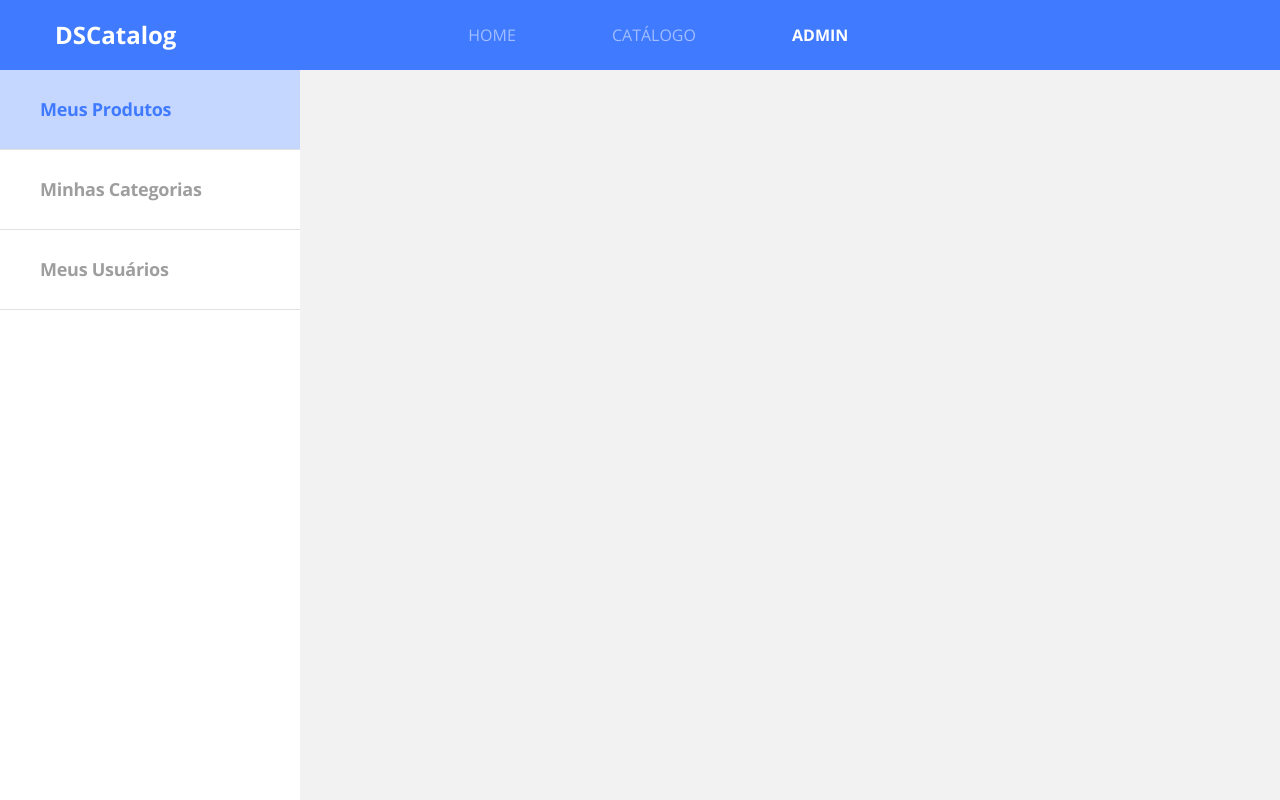
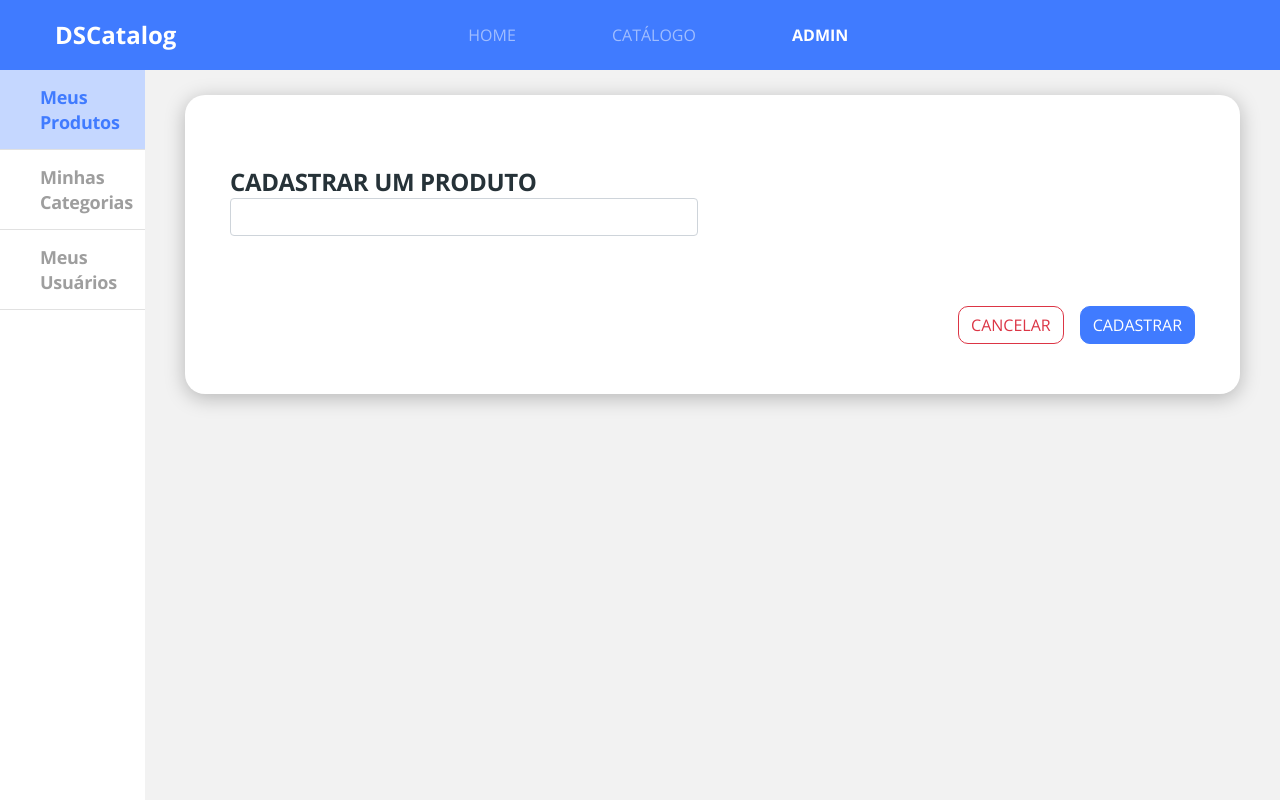
Before and after one commit to VitorLucas98/Bootcamp-dscatalog, a React (Create React App) app in the folder front-web/: page /admin/products/create in a window 1280 px wide. Built offline with nearby package versions, Linux system fonts and the light colour scheme.

Commit message:
Add base admin form structure

```diff
--- a/front-web/src/Routes.tsx
+++ b/front-web/src/Routes.tsx
@@ -1,5 +1,5 @@
 import React from 'react';
-import { BrowserRouter, Switch, Route } from 'react-router-dom'
+import { BrowserRouter, Switch, Route, Redirect } from 'react-router-dom'
 import Navbar from './core/components/NavBar';
 import Admin from './core/pages/Admin';
 import Catalog from './core/pages/Catalog';
@@ -19,6 +19,7 @@
             <Route path='/products/:productId'>
                 <ProductDetails/>
             </Route>
+            <Redirect from='/admin' to ='/admin/products' exact/>
             <Route path='/admin'>
                 <Admin />
             </Route>
--- a/front-web/src/core/components/NavBar/index.tsx
+++ b/front-web/src/core/components/NavBar/index.tsx
@@ -13,13 +13,13 @@
             <div className="col-6 offset-2">
                 <ul className='main-menu'>
                     <li>
-                        <NavLink to='/' activeClassName='active' exact>HOME</NavLink>
+                        <NavLink to='/' exact>HOME</NavLink>
                     </li>
                     <li>
-                        <NavLink to='/products' activeClassName='active'>CATÁLOGO</NavLink>
+                        <NavLink to='/products' >CATÁLOGO</NavLink>
                     </li>
                     <li>
-                        <NavLink to='/admin' activeClassName='active'>ADMIN</NavLink>
+                        <NavLink to='/admin' >ADMIN</NavLink>
                     </li>
                 </ul>
             </div>
--- /dev/null
+++ b/front-web/src/core/pages/Admin/components/BaseForm/index.tsx
@@ -0,0 +1,25 @@
+import React from 'react';
+import { useHistory } from 'react-router-dom';
+import './styles.scss';
+type Props = {
+    title: string;
+    children:React.ReactNode;
+}
+const BaseForm = ({ title, children}: Props) => {
+    const history = useHistory();
+    const handleCancel = () => {
+        history.push("../")
+    }
+    return (
+        <div className="admin-base-form card-base">
+            <h1 className='base-form-title'>{title}</h1>
+            {children}
+            <div className="base-form-actions">
+                <button className='btn btn-outline-danger border-radius-10 mr-3'
+                    onClick={handleCancel}>CANCELAR</button>
+                <button className='btn btn-primary border-radius-10'>CADASTRAR</button>
+            </div>
+        </div>
+    );
+}
+export default BaseForm;
--- /dev/null
+++ b/front-web/src/core/pages/Admin/components/BaseForm/styles.scss
@@ -0,0 +1,16 @@
+.admin-base-form{
+    padding: 70px 45px 50px 45px;
+    border-radius: 20px;
+    width: 1055px;
+}
+.base-form-title{
+    font-size: 24px;
+    line-height: 33px;
+    letter-spacing: -0.015em;
+    color: #263238;
+    text-transform: uppercase;
+}
+.base-form-actions{
+    margin-top: 70px;
+    text-align: right;
+}
--- a/front-web/src/core/pages/Admin/components/NavBar/index.tsx
+++ b/front-web/src/core/pages/Admin/components/NavBar/index.tsx
@@ -1,12 +1,25 @@
 import React from 'react';
+import { NavLink } from 'react-router-dom';
 import './styles.scss';
 
-const NavBar = () =>(
-    <nav className= "admin-nav-container">
+const NavBar = () => (
+    <nav className="admin-nav-container">
         <ul>
-            <li><a href='teste' className='admin-nav-item active'>Meus Produtos</a></li>
-            <li><a href='teste' className='admin-nav-item'>Minhas Categorias</a></li>
-            <li><a href='teste' className='admin-nav-item' >Meus Usuários</a></li>
+            <li>
+                <NavLink to='/admin/products' className='admin-nav-item'>
+                    Meus Produtos
+                </NavLink>
+            </li>
+            <li>
+                <NavLink to='/admin/categories' className='admin-nav-item'>
+                    Minhas Categorias
+            </NavLink>
+            </li>
+            <li>
+                <NavLink to='/admin/users' className='admin-nav-item' >
+                    Meus Usuários
+                </NavLink>
+            </li>
         </ul>
     </nav>
 );
--- /dev/null
+++ b/front-web/src/core/pages/Admin/components/Products/Form/index.tsx
@@ -0,0 +1,16 @@
+import React from 'react';
+import BaseForm from '../../BaseForm';
+import './styles.scss';
+
+const Form = () => {
+    return (
+       <BaseForm title="CADASTRAR UM PRODUTO">
+           <div className="row">
+               <div className="col-6">
+                   <input type='text' className='form-control'/>
+               </div>
+           </div>
+       </BaseForm>
+    );
+}
+export default Form;
--- /dev/null
+++ b/front-web/src/core/pages/Admin/components/Products/List/index.tsx
@@ -0,0 +1,17 @@
+import React from 'react';
+import { useHistory } from 'react-router-dom';
+
+const List = () =>{
+    const history = useHistory();
+    const handleCreate = () =>{
+        history.push('/admin/products/create')
+    }
+    return (
+        <div className ='admin-products-list'>
+            <button className='btn btn-primary btn-lg' onClick={handleCreate}>
+                ADICIONAR
+            </button>
+        </div>
+    );
+}
+export default List;
--- /dev/null
+++ b/front-web/src/core/pages/Admin/components/Products/index.tsx
@@ -0,0 +1,25 @@
+import React from 'react';
+import { Route, Switch } from 'react-router-dom';
+import Form from './Form';
+import List from './List';
+
+const Products = () => {
+    return (
+        <div>
+            <Switch>
+                <Route path='/admin/products' exact>
+                    <List/>
+                </Route>
+                <Route path='/admin/products/create'>
+                    <Form/>
+                </Route>
+                <Route path='/admin/products/:productId'>
+                    <h1>Edita um produto</h1>
+                </Route>
+            </Switch>
+        </div>
+
+    );
+}
+
+export default Products;
--- a/front-web/src/core/pages/Admin/index.tsx
+++ b/front-web/src/core/pages/Admin/index.tsx
@@ -1,9 +1,25 @@
 import React from 'react';
+import {  Route, Switch } from 'react-router-dom';
 import NavBar from './components/NavBar';
+import Products from './components/Products';
+import './styles.scss';
 
 const Admin = () => (
-    <div>
+    <div className='admin-container'>
         <NavBar/>
+        <div className="admin-content">
+            <Switch>
+                <Route path='/admin/products'>
+                    <Products/>
+                </Route>
+                <Route path='/admin/categories'>
+                    <h1>Categorias</h1>
+                </Route>
+                <Route path='/admin/users'>
+                    <h1>Usuários</h1>
+                </Route>
+            </Switch>
+        </div>
     </div>
 );
 
--- /dev/null
+++ b/front-web/src/core/pages/Admin/styles.scss
@@ -0,0 +1,7 @@
+.admin-container{
+    display: flex;
+}
+.admin-content{
+    padding: 25px 40px 45px 40px;
+    flex: 1;
+}
```
Also changed, not shown: front-web/src/core/pages/Admin/components/Products/Form/styles.scss (added).
